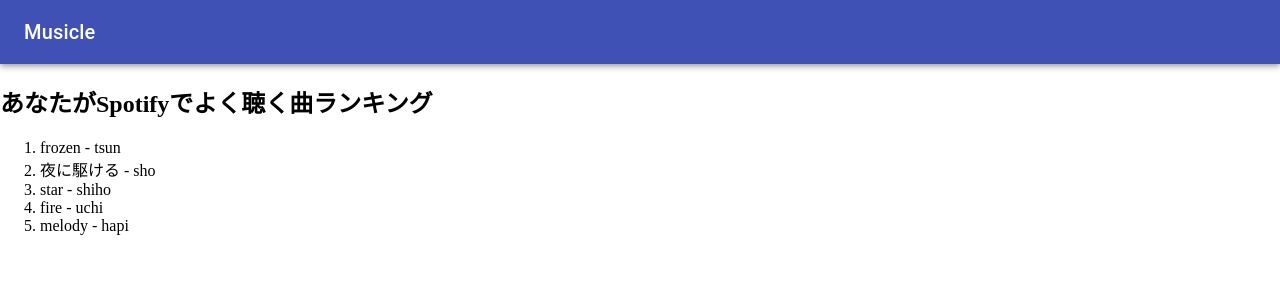
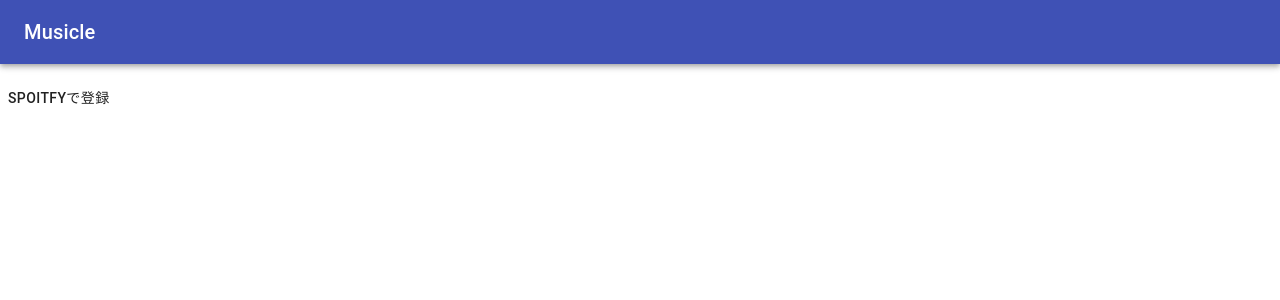
Before and after one commit to enpitut2020/musicle-client, a React app: page /login in a window 1280 px wide. Shown: the top 300 px of the page. Built offline with nearby package versions, Linux system fonts and the light colour scheme.

Commit message:
add login and home page

```diff
--- a/package.json
+++ b/package.json
@@ -11,11 +11,13 @@
     "@material-ui/core": "^4.11.0",
     "axios": "^0.19.2",
     "react": "^16.13.1",
-    "react-dom": "^16.13.1"
+    "react-dom": "^16.13.1",
+    "react-router-dom": "^5.2.0"
   },
   "devDependencies": {
     "@types/react": "^16.9.43",
     "@types/react-dom": "^16.9.8",
+    "@types/react-router-dom": "^5.1.5",
     "css-loader": "^3.6.0",
     "html-webpack-plugin": "^4.3.0",
     "style-loader": "^1.2.1",
--- a/src/index.tsx
+++ b/src/index.tsx
@@ -1,28 +1,37 @@
 import React from "react"
 import ReactDOM from "react-dom"
-import { fake } from "./fake"
-import { AppBar, Toolbar, Typography } from "@material-ui/core"
+import { AppBar, Toolbar, Typography, Box } from "@material-ui/core"
+import {
+  HashRouter,
+  Switch,
+  Route,
+  Link,
+  BrowserRouter,
+} from "react-router-dom"
 import "./index.css"
-
-// https://musicle-server.herokuapp.com/
+import { Login } from "./pages/Login"
+import { Home } from "./pages/Home"
 
 const App = () => {
   return (
-    <>
+    <BrowserRouter>
       <AppBar position="static">
         <Toolbar>
-          <Typography variant="h6">Musicle</Typography>
+          <Typography variant="h6" component={Link as any} as="h1" to="/">
+            Musicle
+          </Typography>
         </Toolbar>
       </AppBar>
-      <h2>あなたがSpotifyでよく聴く曲ランキング</h2>
-      <ol>
-        {fake.map((item) => (
-          <li>
-            {item.song_name} - {item.artist_name}
-          </li>
-        ))}
-      </ol>
-    </>
+      <Box mt={2} />
+      <Switch>
+        <Route path="/login">
+          <Login />
+        </Route>
+        <Route path="/">
+          <Home />
+        </Route>
+      </Switch>
+    </BrowserRouter>
   )
 }
 
--- /dev/null
+++ b/src/pages/Home.tsx
@@ -0,0 +1,17 @@
+import React from "react"
+import { fake } from "../fake"
+
+export const Home = () => {
+  return (
+    <>
+      <h2>あなたがSpotifyでよく聴く曲ランキング</h2>
+      <ol>
+        {fake.map((item) => (
+          <li>
+            {item.song_name} - {item.artist_name}
+          </li>
+        ))}
+      </ol>
+    </>
+  )
+}
--- /dev/null
+++ b/src/pages/Login.tsx
@@ -0,0 +1,13 @@
+import React from "react"
+import { Button } from "@material-ui/core"
+import { Link } from "react-router-dom"
+
+export const Login = () => {
+  return (
+    <>
+      <Link to="/">
+        <Button>Spoitfyで登録</Button>
+      </Link>
+    </>
+  )
+}
--- a/webpack.config.js
+++ b/webpack.config.js
@@ -28,5 +28,8 @@
         template: path.join(__dirname, "src/index.html"),
       }),
     ],
+    devServer: {
+      historyApiFallback: true,
+    },
   },
 ]
```
Also changed, not shown: 1 other file (tests, documents, lock files or other folders).
